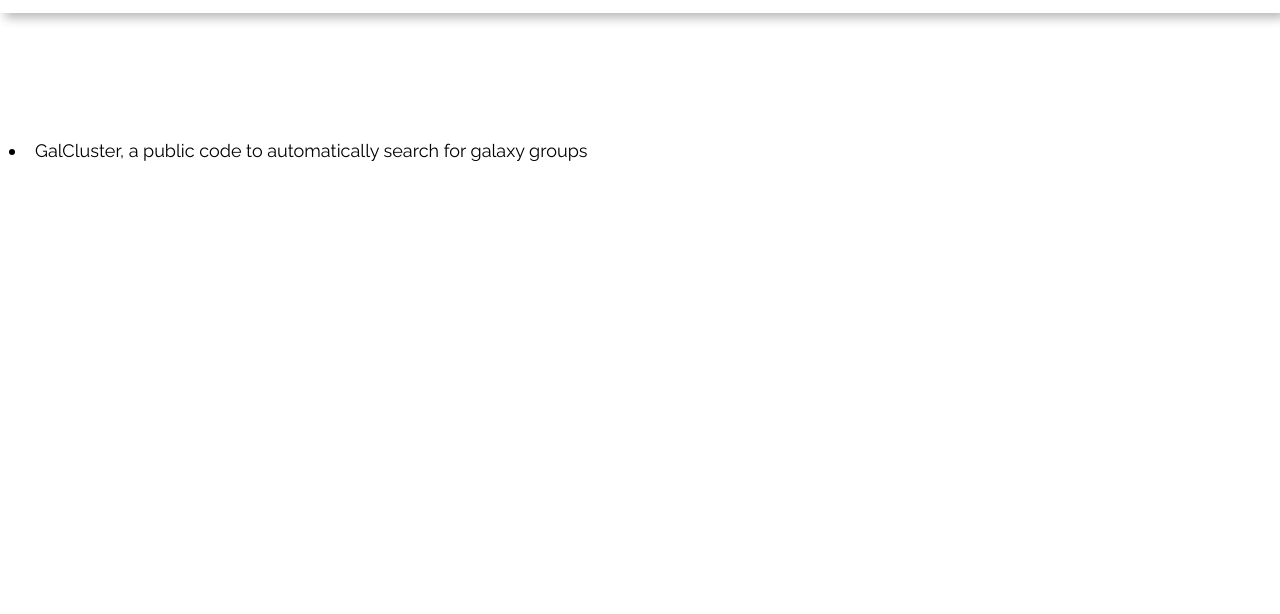
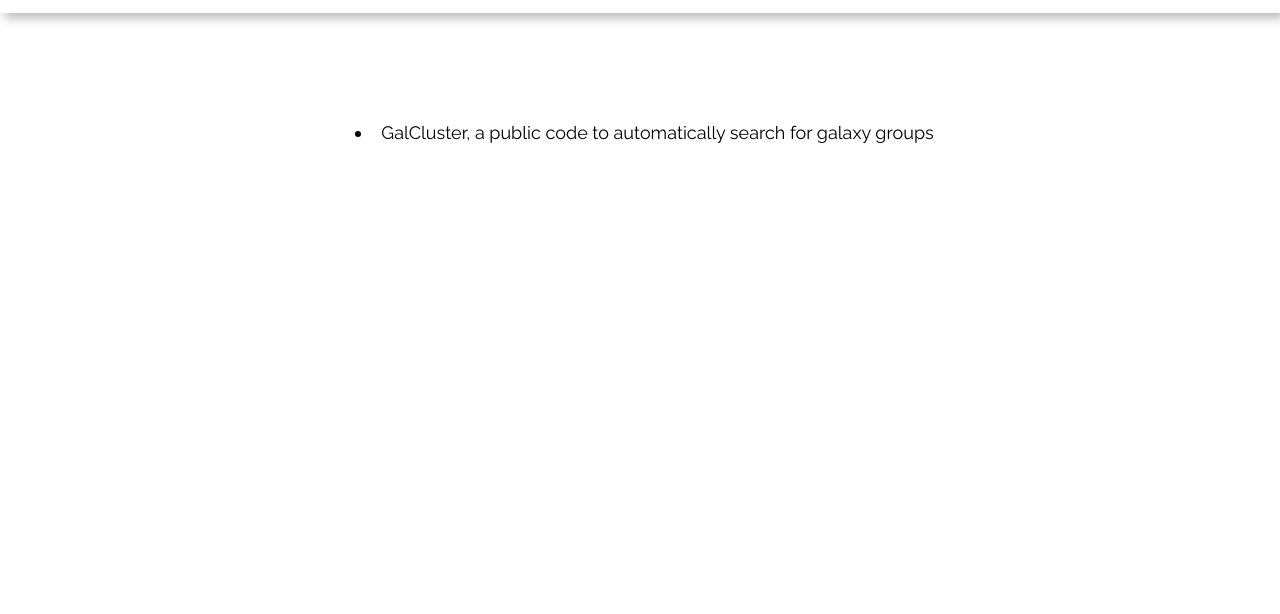
Before and after one commit to Nikolaj-B-Sillassen/Nikolaj-B-Sillassen.github.io, a website built with Parcel: page software.html in a window 1280 px wide. Shown: the part 72-686 px from the top of the page. Built offline with nearby package versions, Linux system fonts and the light colour scheme.

Commit message:
Centering

```diff
--- a/software.css
+++ b/software.css
@@ -165,10 +165,8 @@
   text-decoration: none;
 }
 .software-ul {
-  margin-left: 5em;
-  margin-right: 5em;
-  padding-left: 5rem;
-  padding-right: 5rem;
+  margin: auto;
+  padding: auto;
 }
 .software-li {
   margin-top: 5rem;
@@ -291,3 +289,7 @@
     text-transform: uppercase;
   }
 }
+
+div.ulcontainer {
+    text-align: center;
+}
--- a/software.html
+++ b/software.html
@@ -127,6 +127,7 @@
             </div>
           </div>
         </div>
+        <div class="ulcontainer">
         <ul class="software-ul list">
           <li class="software-li list-item">
             <a
@@ -143,6 +144,7 @@
             </a>
           </li>
         </ul>
+        </div>
         <div class="software-footer-container">
           <div class="software-footer">
             <div class="software-social-links">
```
